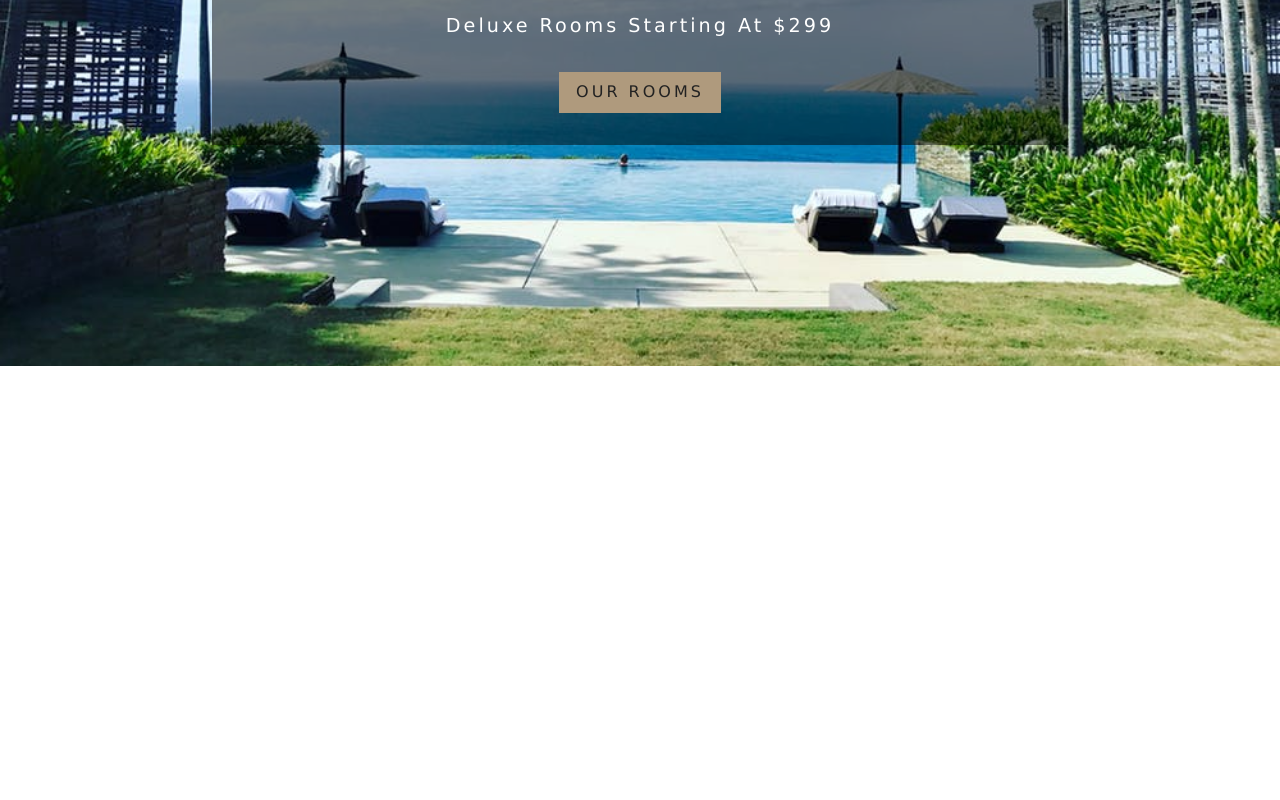
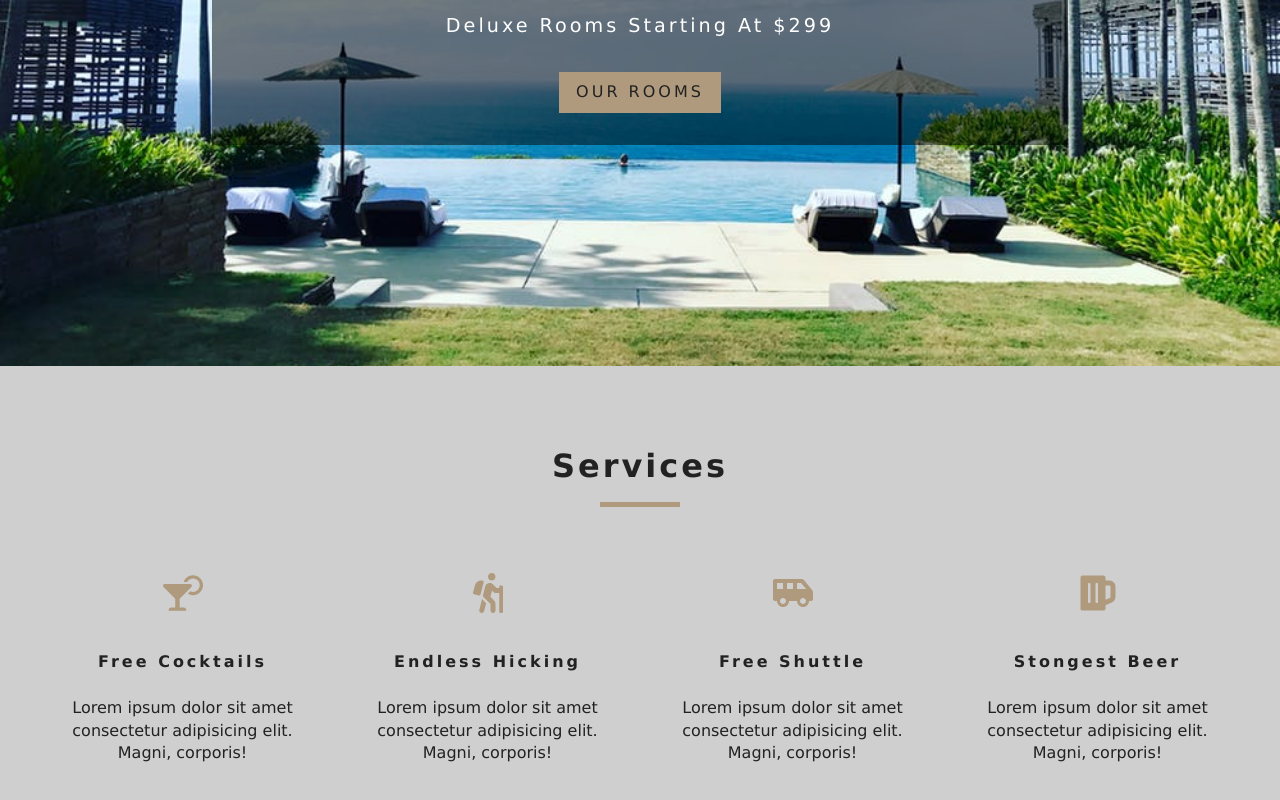
Before and after one commit to stharuma/resortReactApp, a React (Create React App) app: page / in a window 1280 px wide. Shown: the part 434-1234 px from the top of the page. Before the commit the page ends 800 px from the top, so only its background shows below. Built offline with nearby package versions, Linux system fonts and the light colour scheme.

Commit message:
created services component and added services to Home

```diff
--- a/src/App.css
+++ b/src/App.css
@@ -252,6 +252,7 @@
 }
 .services h6 {
   letter-spacing: var(--mainSpacing);
+  text-transform: capitalize;
 }
 .services p {
   width: 80%;
--- /dev/null
+++ b/src/components/Services.js
@@ -0,0 +1,52 @@
+import React, { Component } from "react";
+import { FaCocktail, FaHiking, FaShuttleVan, FaBeer } from "react-icons/fa";
+
+import Title from "./Title";
+export default class Services extends Component {
+  state = {
+    services: [
+      {
+        icon: <FaCocktail />,
+        title: "Free cocktails",
+        info:
+          "Lorem ipsum dolor sit amet consectetur adipisicing elit. Magni, corporis!"
+      },
+      {
+        icon: <FaHiking />,
+        title: "Endless Hicking",
+        info:
+          "Lorem ipsum dolor sit amet consectetur adipisicing elit. Magni, corporis!"
+      },
+      {
+        icon: <FaShuttleVan />,
+        title: "Free shuttle",
+        info:
+          "Lorem ipsum dolor sit amet consectetur adipisicing elit. Magni, corporis!"
+      },
+      {
+        icon: <FaBeer />,
+        title: "Stongest Beer",
+        info:
+          "Lorem ipsum dolor sit amet consectetur adipisicing elit. Magni, corporis!"
+      }
+    ]
+  };
+  render() {
+    return (
+      <section className="services">
+        <Title title="services" />
+        <div className="services-center">
+          {this.state.services.map((item, index) => {
+            return (
+              <article key={index} className="service">
+                <span>{item.icon}</span>
+                <h6>{item.title}</h6>
+                <p>{item.info}</p>
+              </article>
+            );
+          })}
+        </div>
+      </section>
+    );
+  }
+}
--- /dev/null
+++ b/src/components/Title.js
@@ -0,0 +1,10 @@
+import React from "react";
+
+export default function Title({ title }) {
+  return (
+    <div className="section-title">
+      <h4>{title}</h4>
+      <div/>
+    </div>
+  );
+}
--- a/src/pages/Home.js
+++ b/src/pages/Home.js
@@ -1,16 +1,25 @@
 import React from "react";
+import { Link } from "react-router-dom";
+
 import Hero from "../components/Hero";
 import Banner from "../components/Banner";
-import { Link } from "react-router-dom";
+import Services from "../components/Services";
+
 const Home = () => {
   return (
+    <>
       <Hero>
-      <Banner title="Luxurious rooms" subtitle="deluxe rooms starting at $299">
+        <Banner
+          title="Luxurious rooms"
+          subtitle="deluxe rooms starting at $299"
+        >
           <Link to="/rooms" className="btn-primary">
             Our Rooms
           </Link>
         </Banner>
       </Hero>
+      <Services />
+    </>
   );
 };
 
```
Lines whose indentation alone changed are shown as unchanged.
